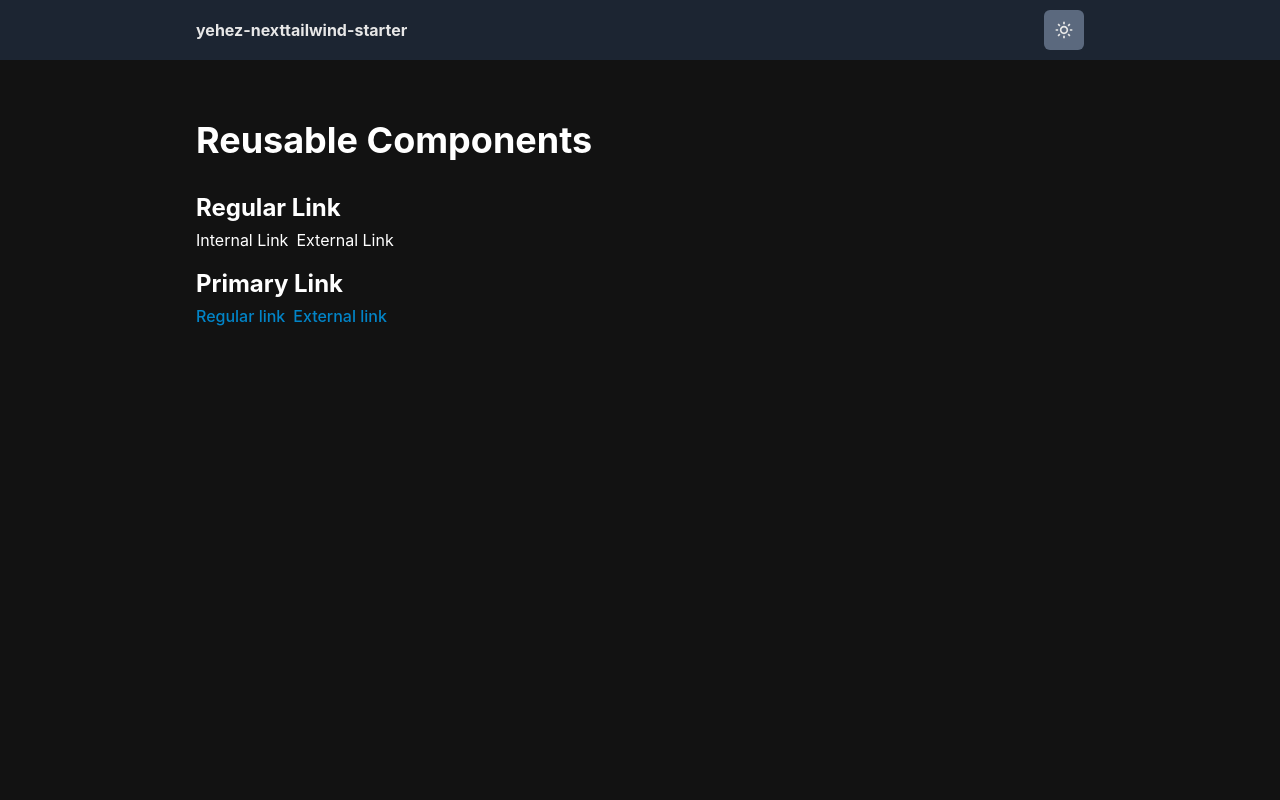
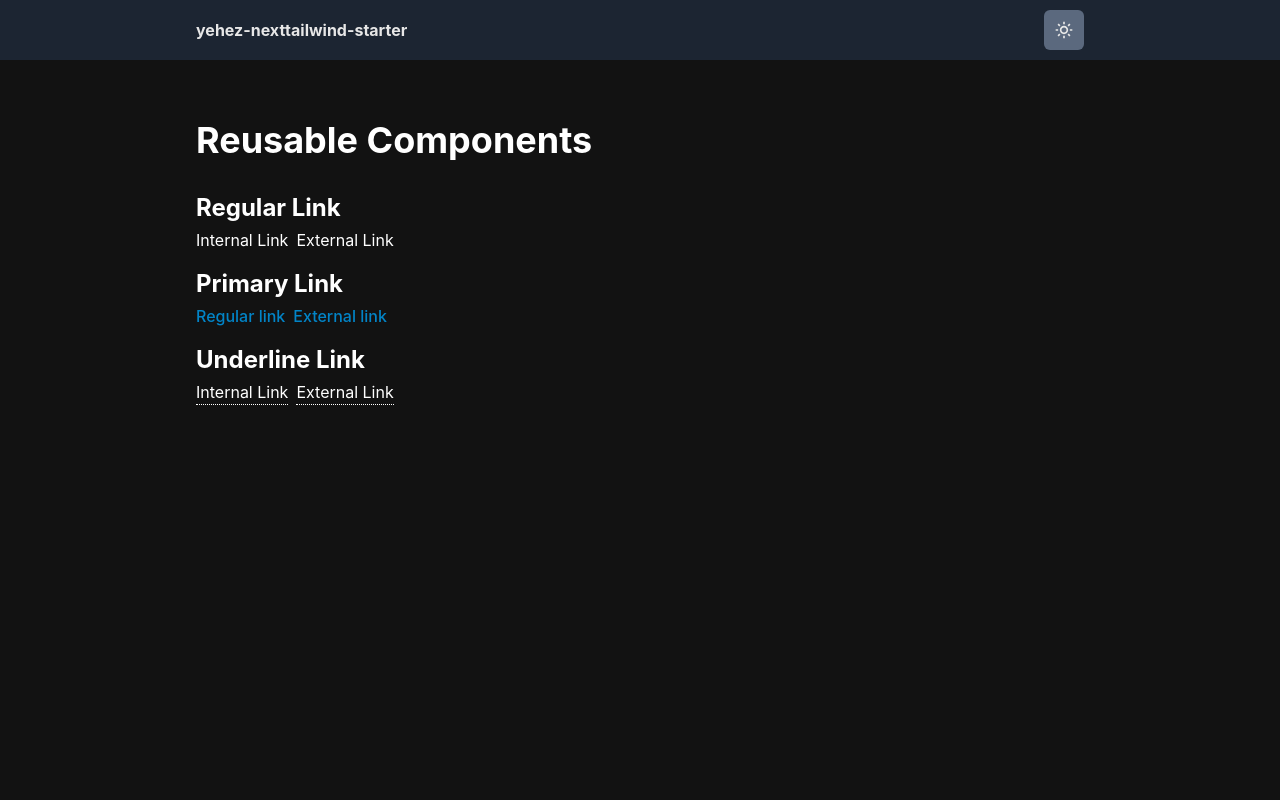
Before and after one commit to yehezkielgunawan/yehez-nexttailwind-starter, a Next.js app: page /components in a window 1280 px wide. Shown: the top 800 px of the page. Built offline with nearby package versions, Linux system fonts and the light colour scheme.

Commit message:
style(UnderlineLink): :sparkles: inititate UnderlineLink component

```diff
--- /dev/null
+++ b/src/components/links/UnderlineLink.tsx
@@ -0,0 +1,27 @@
+import React from "react";
+
+import UnstyledLink, { UnstyledLinkProps } from "./UnstyledLink";
+
+import clsxm from "@/lib/helpers/clsxm";
+
+const UnderlineLink = React.forwardRef<HTMLAnchorElement, UnstyledLinkProps>(
+  ({ children, className, ...rest }, ref) => {
+    return (
+      <UnstyledLink
+        ref={ref}
+        {...rest}
+        className={clsxm(
+          "border-b border-dotted",
+          "border-dark hover:border-black/0 dark:border-white dark:hover:border-white/0",
+          "inline-flex items-center hover:border-2 hover:border-solid hover:border-b-primary-500 dark:hover:border-b-primary-400",
+          "focus-visible:dashed focus:outline-none focus-visible:ring focus-visible:ring-primary-500 focus-visible:ring-offset-2",
+          className
+        )}
+      >
+        {children}
+      </UnstyledLink>
+    );
+  }
+);
+
+export default UnderlineLink;
--- a/src/pages/components.tsx
+++ b/src/pages/components.tsx
@@ -1,6 +1,7 @@
 import React from "react";
 
 import PrimaryLink from "@/components/links/PrimaryLink";
+import UnderlineLink from "@/components/links/UnderlineLink";
 import UnstyledLink from "@/components/links/UnstyledLink";
 import Layout from "@/layouts/Layout";
 
@@ -28,6 +29,15 @@ const Components = () => {
               </PrimaryLink>
             </div>
           </li>
+          <li className="space-y-1">
+            <h3>Underline Link</h3>
+            <div className="flex flex-wrap gap-2">
+              <UnderlineLink href="/">Internal Link</UnderlineLink>
+              <UnderlineLink href="https://yehezgun.com">
+                External Link
+              </UnderlineLink>
+            </div>
+          </li>
         </ol>
       </main>
     </Layout>
```
